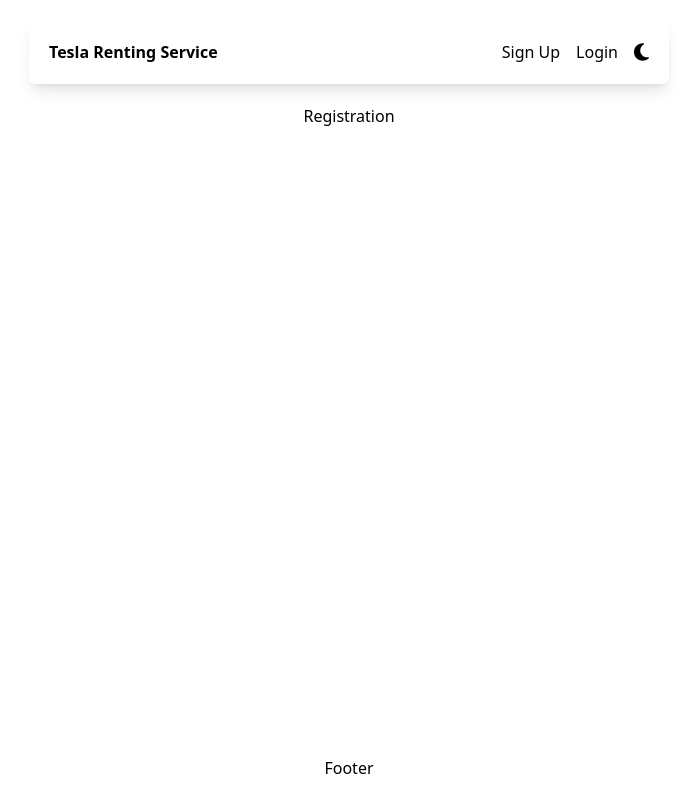
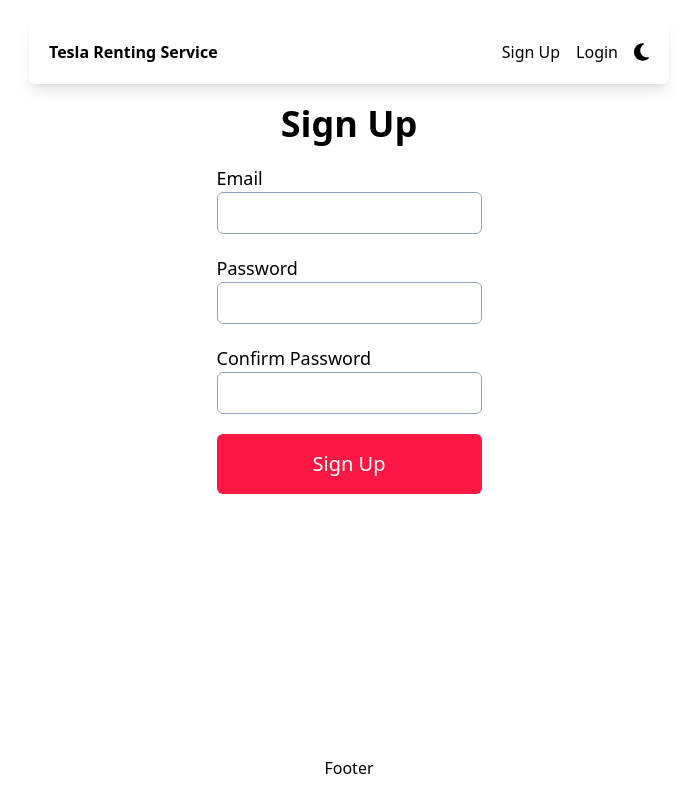
Before and after one commit to asuujx/tesla-rental, a React (Vite) app in the folder frontend/: page /register in a window 1280 px wide. Shown: the whole page, without its empty margins (291-988 px from the left). Built offline with nearby package versions, Linux system fonts and the light colour scheme.

Commit message:
Create user registration form

```diff
--- a/frontend/src/pages/Registration.tsx
+++ b/frontend/src/pages/Registration.tsx
@@ -1,8 +1,62 @@
+import { zodResolver } from "@hookform/resolvers/zod";
+import { useForm } from "react-hook-form";
+import { RegisterData, UserSchema } from "../../types";
+import FormField from "../components/form/FormField";
 
 function Registration() {
-  return (
-    <div>Registration</div>
-  )
+   const {
+      register,
+      handleSubmit,
+      formState: { errors },
+   } = useForm<RegisterData>({
+      resolver: zodResolver(UserSchema),
+   });
+
+   const onSubmit = async (data: RegisterData) => {
+      console.log("SUCCESS", data);
+   };
+
+   return (
+      <form onSubmit={handleSubmit(onSubmit)} className="flex flex-col gap-5">
+         <h1 className="text-center text-4xl font-semibold">Sign Up</h1>
+         <div className="flex flex-col">
+            <label className="text-lg font-medium">Email</label>
+            <FormField
+               type="email"
+               name="email"
+               register={register}
+               error={errors.email}
+            />
+         </div>
+
+         <div className="flex flex-col">
+            <label className="text-lg font-medium">Password</label>
+            <FormField
+               type="password"
+               name="password"
+               register={register}
+               error={errors.password}
+            />
+         </div>
+
+         <div className="flex flex-col">
+            <label className="text-lg font-medium">Confirm Password</label>
+            <FormField
+               type="password"
+               name="confirmPassword"
+               register={register}
+               error={errors.confirmPassword}
+            />
+         </div>
+
+         <button
+            type="submit"
+            className="p-4 text-xl bg-[#FF1744] text-white rounded-md hover:scale-110 transition-all ease-in-out cursor-pointer"
+         >
+            Sign Up
+         </button>
+      </form>
+   );
 }
 
-export default Registration
+export default Registration;
```
